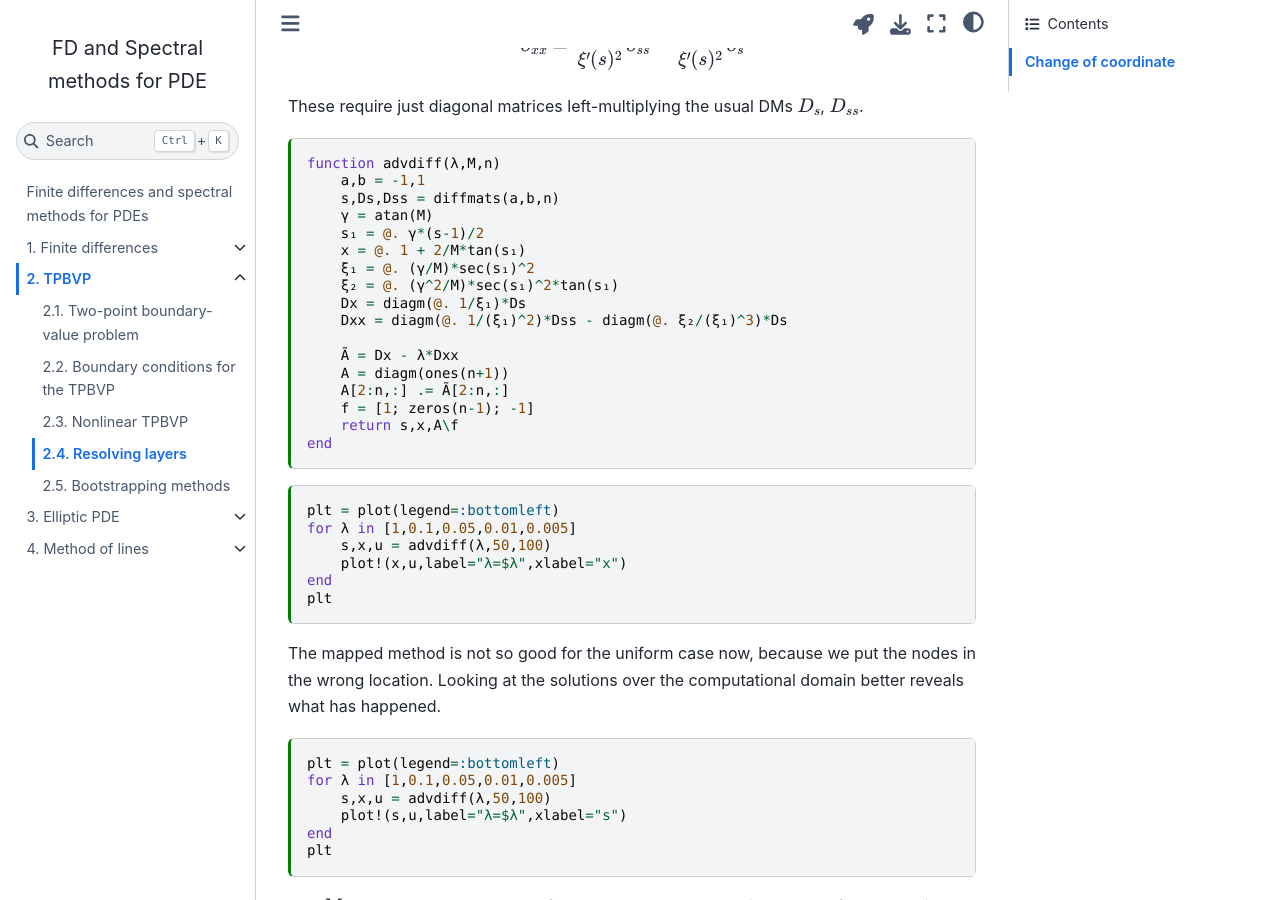
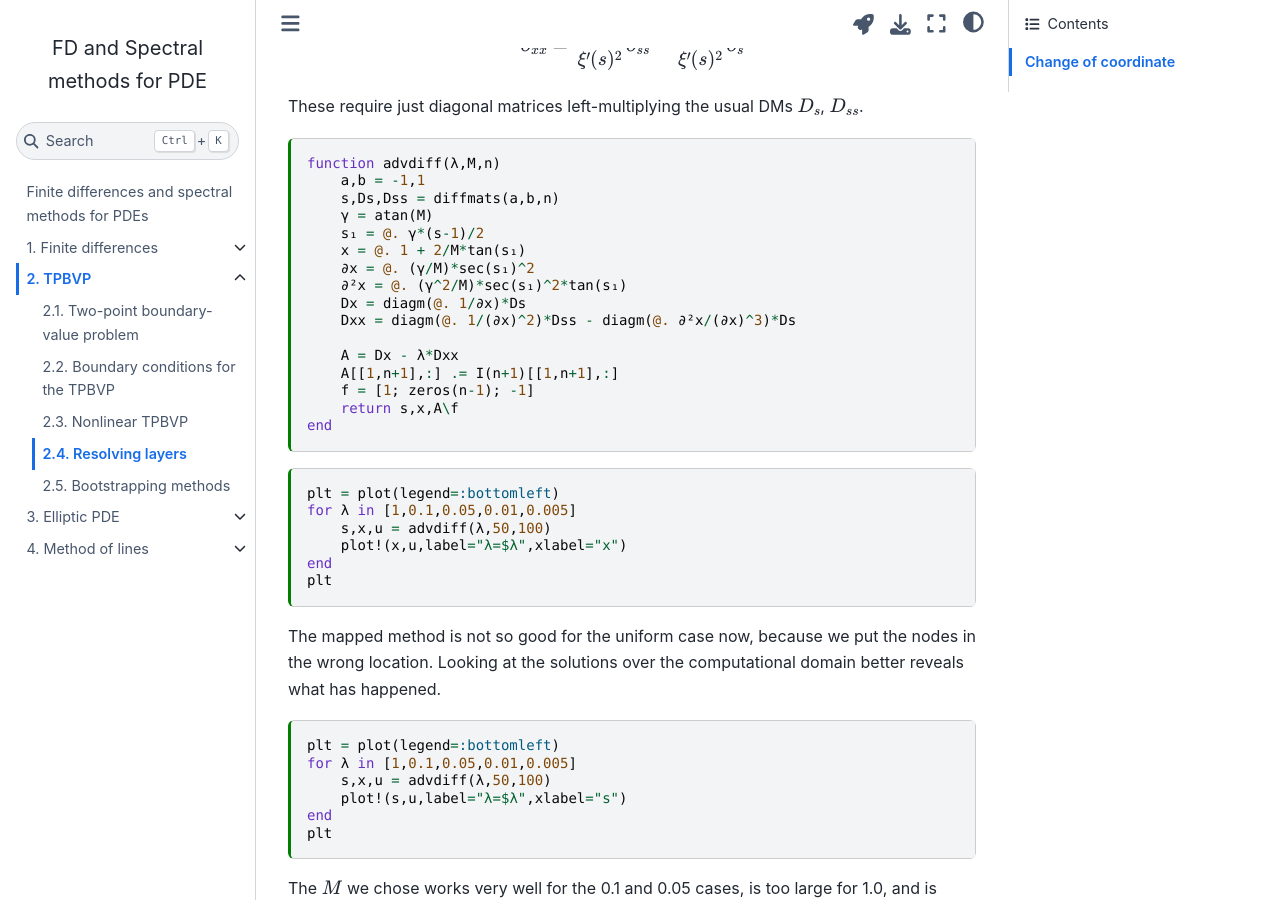
Before and after one commit to tobydriscoll/fd-spectral-notes, a Jupyter Book: the page built from tpbvp/layers.md, in a window 1280 px wide and 900 px high, scrolled down 1898 px. Built offline with Jupyter Book 1.0.4 settings and Sphinx 7.4.7 and the Sphinx Book theme 1.1.4, drawn with Linux system fonts in a browser that asks for light colours.

Commit message:
Tweak order, wording

````diff
--- a/_toc.yml
+++ b/_toc.yml
@@ -22,8 +22,8 @@
     sections:
     - file: elliptic/tensorproduct
     - file: elliptic/poisson
+    - file: elliptic/disk
     - file: elliptic/iterative
-    - file: elliptic/disk
     - file: elliptic/decomp
   - file: mol/overview
     sections:
--- a/tpbvp/layers.md
+++ b/tpbvp/layers.md
@@ -33,7 +33,7 @@
     A[2:n,:] .= Ã[2:n,:]
     f = [1; zeros(n-1); -1]
     return x,A\f
-end
+end;
 ```
 
 ```{code-cell}
@@ -98,14 +98,13 @@
     γ = atan(M)
     s₁ = @. γ*(s-1)/2
     x = @. 1 + 2/M*tan(s₁)
-    ξ₁ = @. (γ/M)*sec(s₁)^2
-    ξ₂ = @. (γ^2/M)*sec(s₁)^2*tan(s₁)
-    Dx = diagm(@. 1/ξ₁)*Ds
-    Dxx = diagm(@. 1/(ξ₁)^2)*Dss - diagm(@. ξ₂/(ξ₁)^3)*Ds
+    ∂x = @. (γ/M)*sec(s₁)^2
+    ∂²x = @. (γ^2/M)*sec(s₁)^2*tan(s₁)
+    Dx = diagm(@. 1/∂x)*Ds
+    Dxx = diagm(@. 1/(∂x)^2)*Dss - diagm(@. ∂²x/(∂x)^3)*Ds
 
-    Ã = Dx - λ*Dxx
-    A = diagm(ones(n+1))
-    A[2:n,:] .= Ã[2:n,:]
+    A = Dx - λ*Dxx
+    A[[1,n+1],:] .= I(n+1)[[1,n+1],:]
     f = [1; zeros(n-1); -1]
     return s,x,A\f
 end
@@ -131,4 +130,4 @@
 plt
 ```
 
-The $M$ we chose works very well for the 0.1 and 0.05 cases, is too large for 1.0, and is smaller than ideal for the smallest $\lambda$ values. There are adaptive methods that try to choose $M$ well automatically, or to automate the entire coordinate transformation (**moving-mesh** methods), but that's going far afield for us.
+The $M$ we chose works very well for the 0.1 and 0.05 cases, is too large for 1.0, and is smaller than ideal for the smallest $\lambda$ values. There are adaptive methods that try to choose $M$ well automatically, or to automate the entire coordinate transformation (*moving-mesh* methods), but that's going far afield for us.
````
Also changed, not shown: tpbvp/nonlinear.md (+15 -1 lines).
